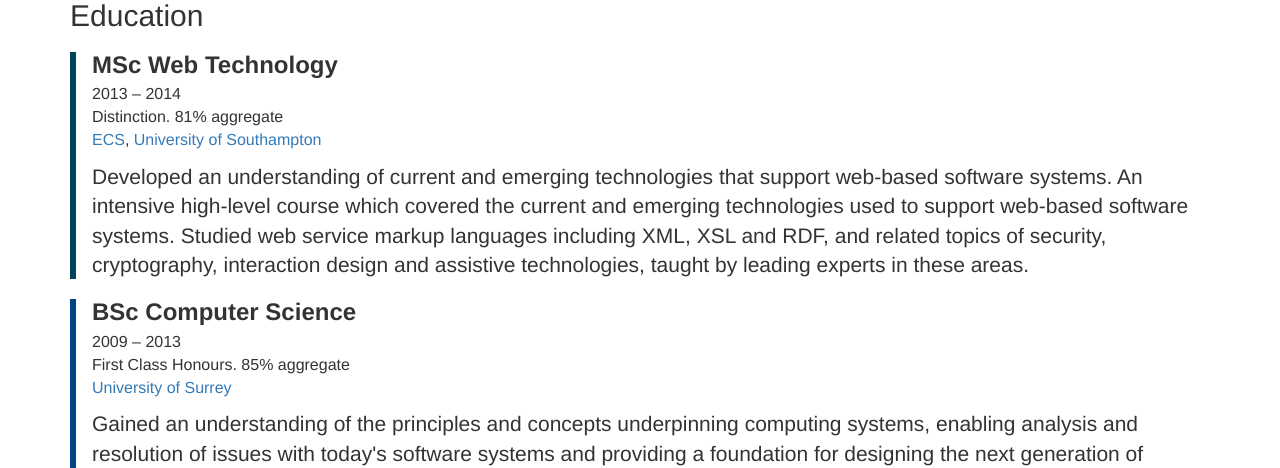
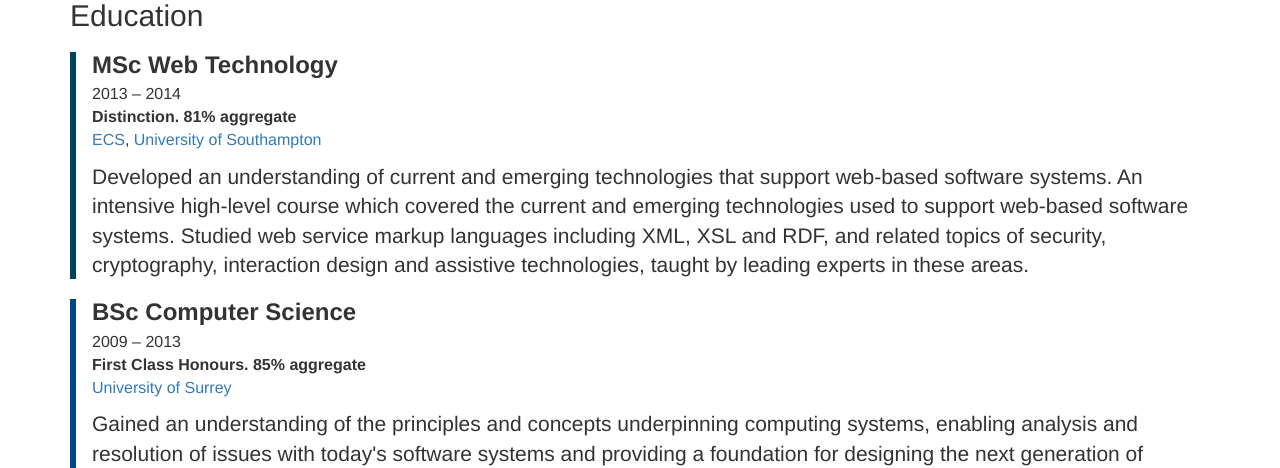
Before and after one commit to alexgreenland/alexgreenland.github.io, a Jekyll site: the page built from index.html, in a window 1280 px wide. Shown: the part 3051-3519 px from the top of the page. Built offline with Jekyll 4.4.1, drawn with Linux system fonts in a browser that asks for light colours; nearby versions of some CDN libraries; some web fonts are replaced; Markdown is read by kramdown in place of the engine named in the settings.

Commit message:
embolden education parts

```diff
--- a/index.html
+++ b/index.html
@@ -343,7 +343,7 @@ layout: default
             <div class="foot">
                 2013 &ndash; 2014
                 <br>
-                Distinction. 81% aggregate
+                <strong>Distinction. 81% aggregate</strong>
                 <br>
                 <a href="http://www.ecs.soton.ac.uk/">ECS</a>, <a href="http://www.southampton.ac.uk/">University of Southampton</a>
                 <p class="lead">
@@ -361,7 +361,7 @@ layout: default
             <div class="foot">
                 2009 &ndash; 2013
                 <br>
-                First Class Honours. 85% aggregate
+                <strong>First Class Honours. 85% aggregate</strong>
                 <br>
                 <a href="http://www.surrey.ac.uk/">University of Surrey</a>
                 <p class="lead">
```
